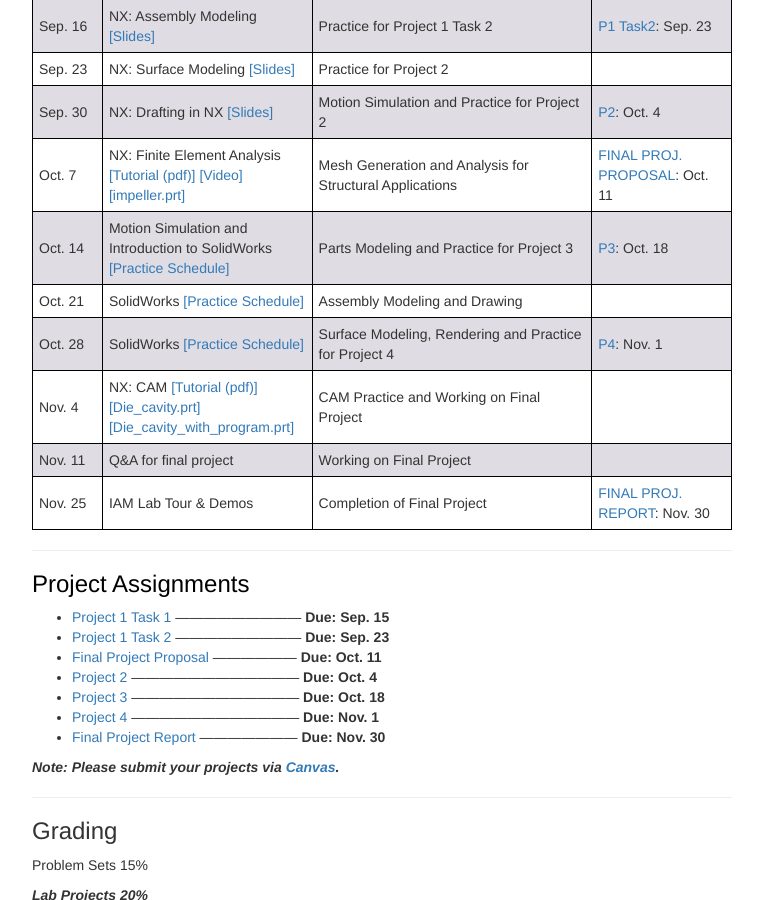
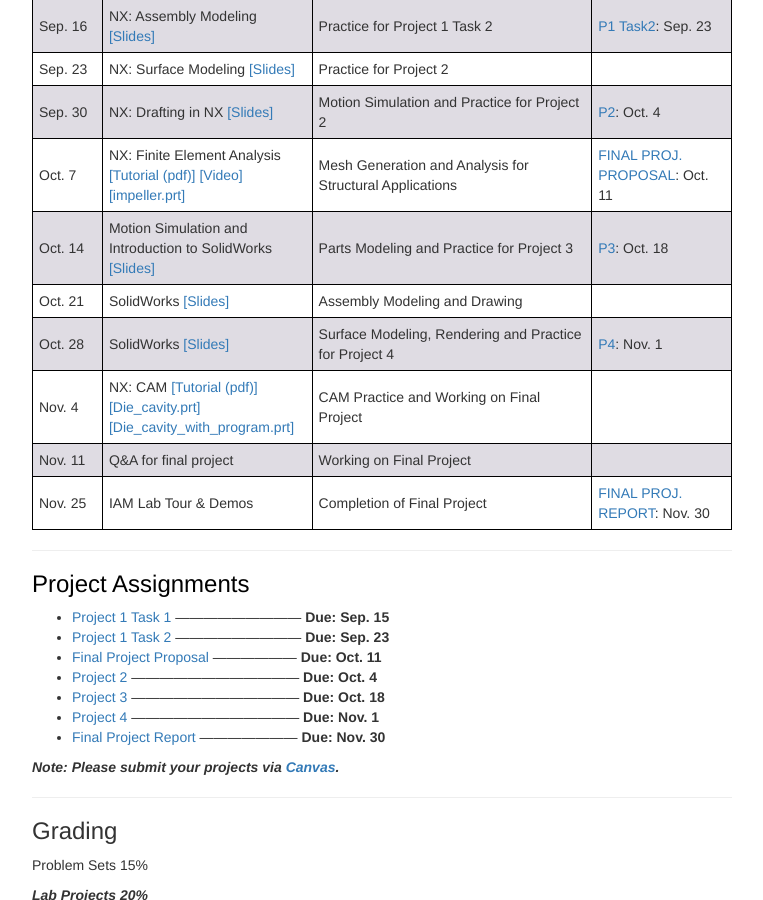
Before and after one commit to me5763/lab-fs19, a Jekyll site: the page built from index.md, in a window 1280 px wide and 900 px high, scrolled down 1220 px. Shown: the whole window, without its empty margins (258-1021 px from the left). Built offline with Jekyll 4.4.1, drawn with Linux system fonts in a browser that asks for light colours; nearby versions of some CDN libraries.

Commit message:
Update index.md

```diff
--- a/index.md
+++ b/index.md
@@ -98,21 +98,21 @@ Office Hours: T & W 3:00PM-4:00PM
 
 <tr>
 <td markdown="span">Oct. 14</td>
-<td markdown="span">Motion Simulation and Introduction to SolidWorks [[Practice Schedule]](https://docs.google.com/presentation/d/1CoVQaKPW_58WhHAuSU20Ut4mLIJ40mP6cBpVtnFyLeI/edit?usp=sharing)</td>
+<td markdown="span">Motion Simulation and Introduction to SolidWorks [[Slides]](https://docs.google.com/presentation/d/1CoVQaKPW_58WhHAuSU20Ut4mLIJ40mP6cBpVtnFyLeI/edit?usp=sharing)</td>
 <td markdown="span">Parts Modeling and Practice for Project 3</td>
 <td markdown="span">[P3](pages/project-3.html): Oct. 18</td>
 </tr>
 
 <tr>
 <td markdown="span">Oct. 21</td>
-<td markdown="span">SolidWorks [[Practice Schedule]](https://docs.google.com/presentation/d/1CoVQaKPW_58WhHAuSU20Ut4mLIJ40mP6cBpVtnFyLeI/edit?usp=sharing)</td>
+<td markdown="span">SolidWorks [[Slides]](https://docs.google.com/presentation/d/1CoVQaKPW_58WhHAuSU20Ut4mLIJ40mP6cBpVtnFyLeI/edit?usp=sharing)</td>
 <td markdown="span">Assembly Modeling and Drawing</td>
 <td markdown="span"> </td>
 </tr>
 
 <tr>
 <td markdown="span">Oct. 28</td>
-<td markdown="span">SolidWorks [[Practice Schedule]](https://docs.google.com/presentation/d/1Ery3-pr3NW011iRSwB84dOrQ7heUracXph5xQF75GZU/edit?usp=sharing)</td>
+<td markdown="span">SolidWorks [[Slides]](https://docs.google.com/presentation/d/1Ery3-pr3NW011iRSwB84dOrQ7heUracXph5xQF75GZU/edit?usp=sharing)</td>
 <td markdown="span">Surface Modeling, Rendering and Practice for Project 4</td>
 <td markdown="span">[P4](pages/project-4.html): Nov. 1</td>
 </tr>
```
